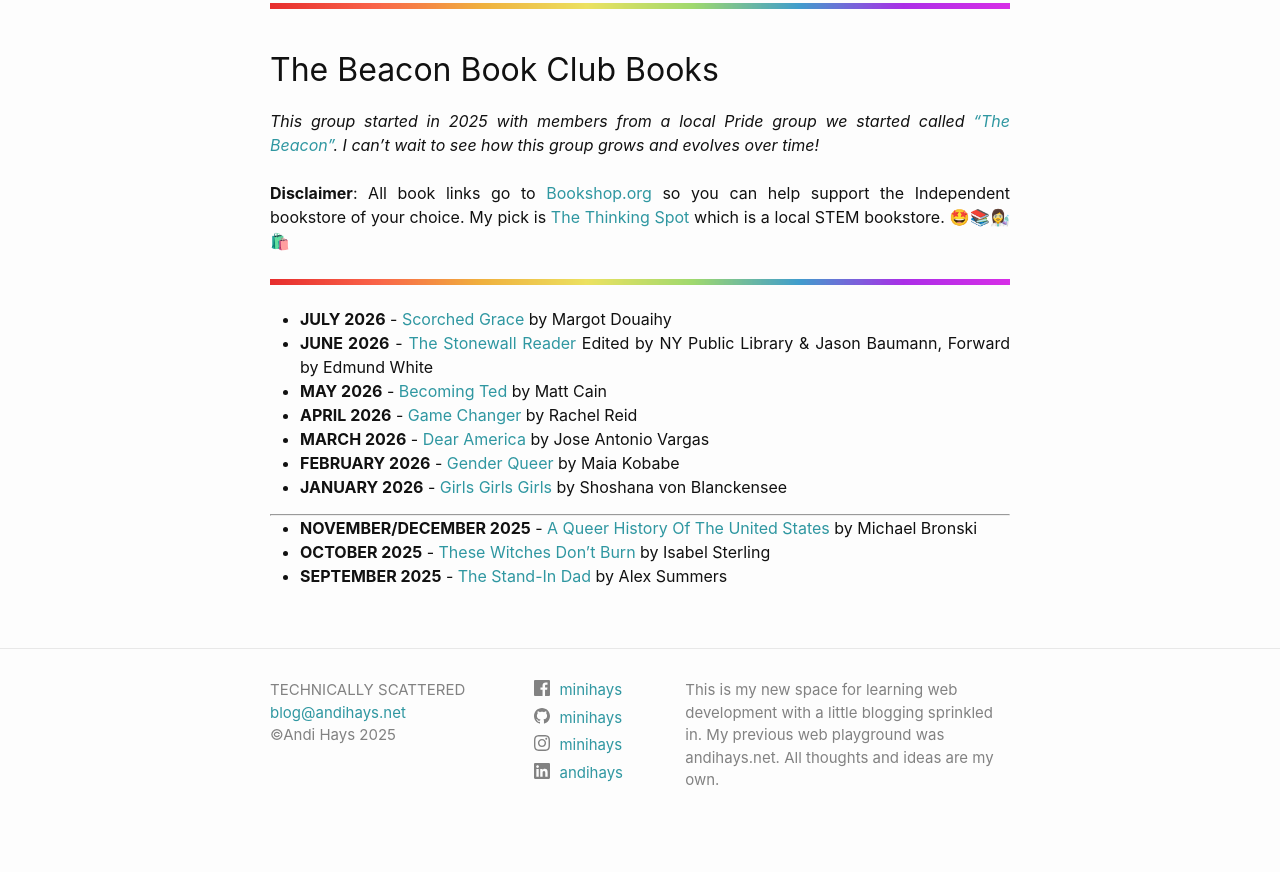
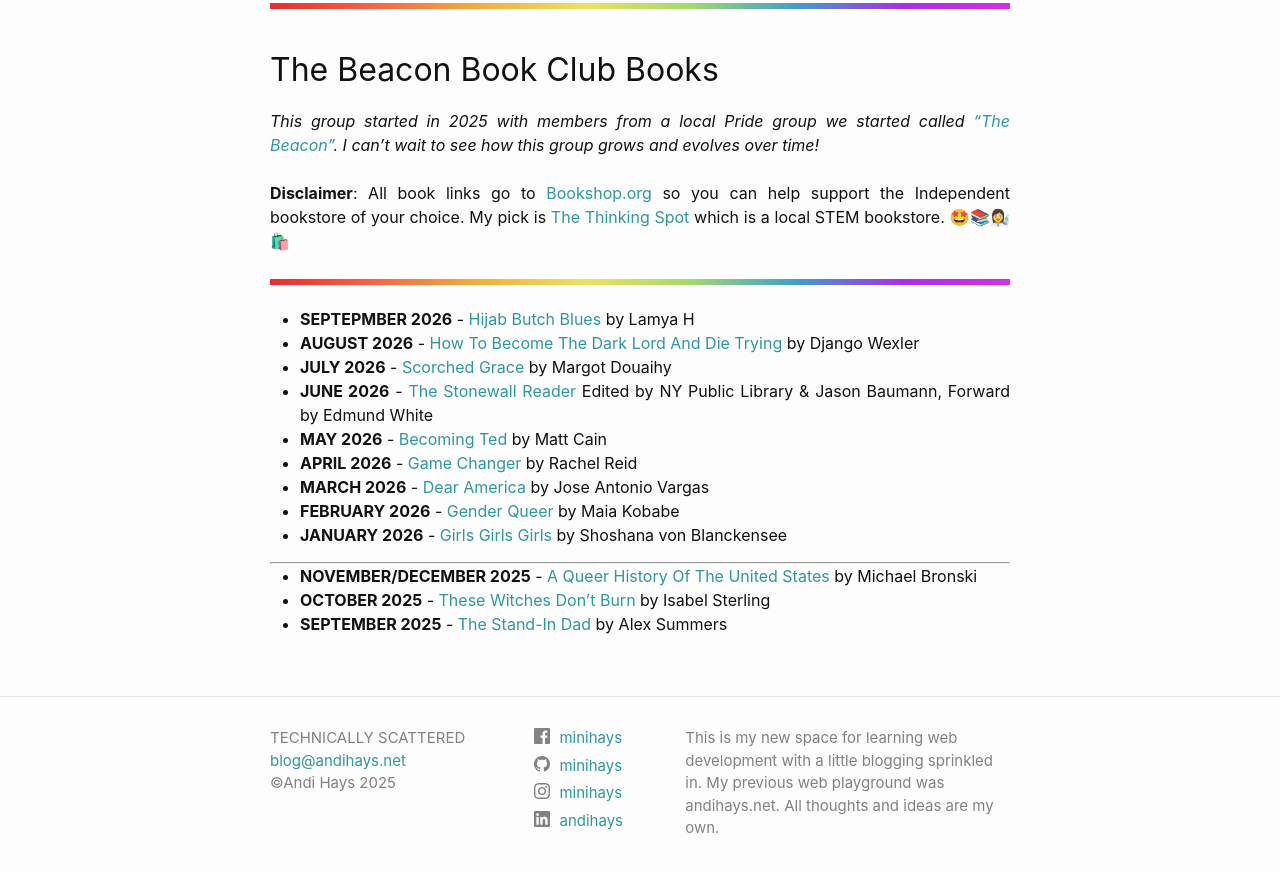
Before and after one commit to minihays/minihays.github.io, a Jekyll site: the page built from bookclub/beaconbookclub.markdown, in a window 1280 px wide and 900 px high, scrolled down 644 px. Shown: the top 872 px of the window. Built offline with Jekyll 4.4.1, drawn with Linux system fonts in a browser that asks for light colours.

Commit message:
Update beaconbookclub.markdown
updated book list

```diff
--- a/bookclub/beaconbookclub.markdown
+++ b/bookclub/beaconbookclub.markdown
@@ -11,6 +11,8 @@ permalink: /beaconbookclub/booksread/
 
 ![Bright](/images/BrightSkinnyRainbow.png)
 
+- **SEPTEPMBER 2026** - [Hijab Butch Blues](https://bookshop.org/p/books/hijab-butch-blues-a-memoir-lamya-h/b6892ddf53f9c44e?ean=9780593448786&bkshp-astro=t) by Lamya H
+- **AUGUST 2026** - [How To Become The Dark Lord And Die Trying](https://bookshop.org/p/books/how-to-become-the-dark-lord-and-die-trying-django-wexler/7f86b297e298c638?ean=9780316392204&bkshp-astro=t) by Django Wexler
 - **JULY 2026** - [Scorched Grace](https://bookshop.org/p/books/scorched-grace-a-sister-holiday-mystery-margot-douaihy/33110ee238a009c9?ean=9781638930983&next=t) by Margot Douaihy
 - **JUNE 2026** - [The Stonewall Reader](https://bookshop.org/p/books/the-stonewall-reader-edmund-white/8d30d905883e4bd8?ean=9780143133513&next=t) Edited by NY Public Library & Jason Baumann, Forward by Edmund White
 - **MAY 2026** - [Becoming Ted](https://bookshop.org/p/books/becoming-ted-matt-cain/0d9e8619cb192801?ean=9781496745958&next=t) by Matt Cain
```
